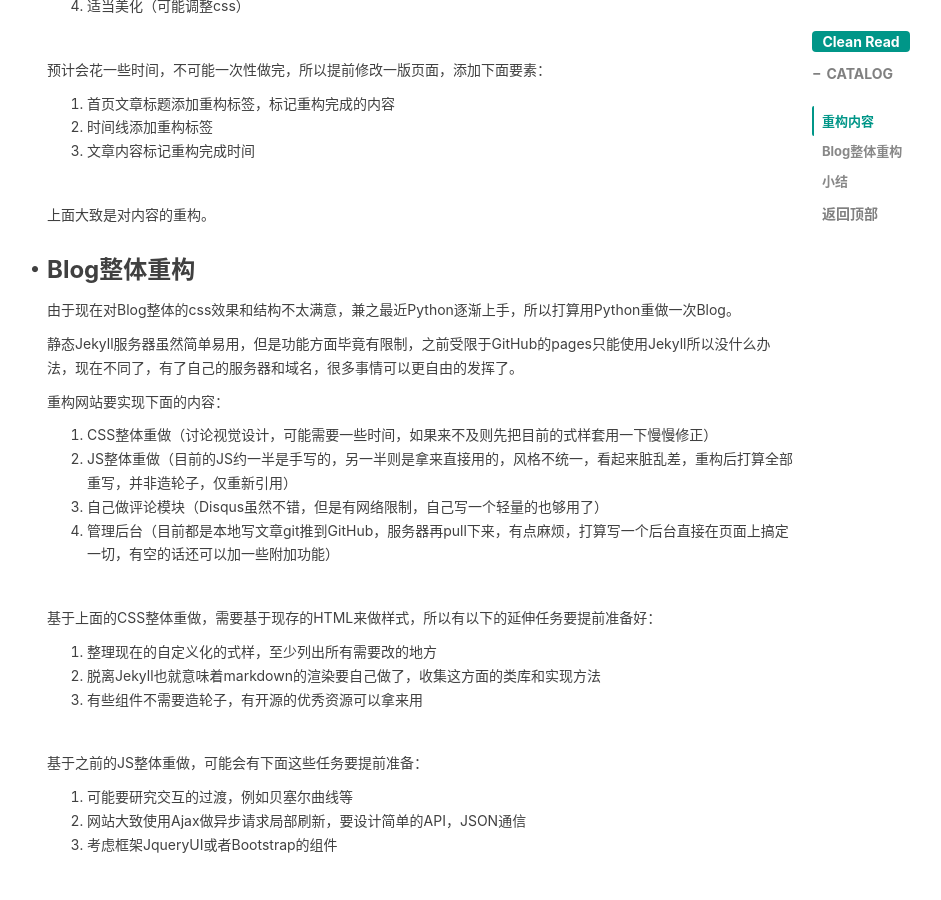
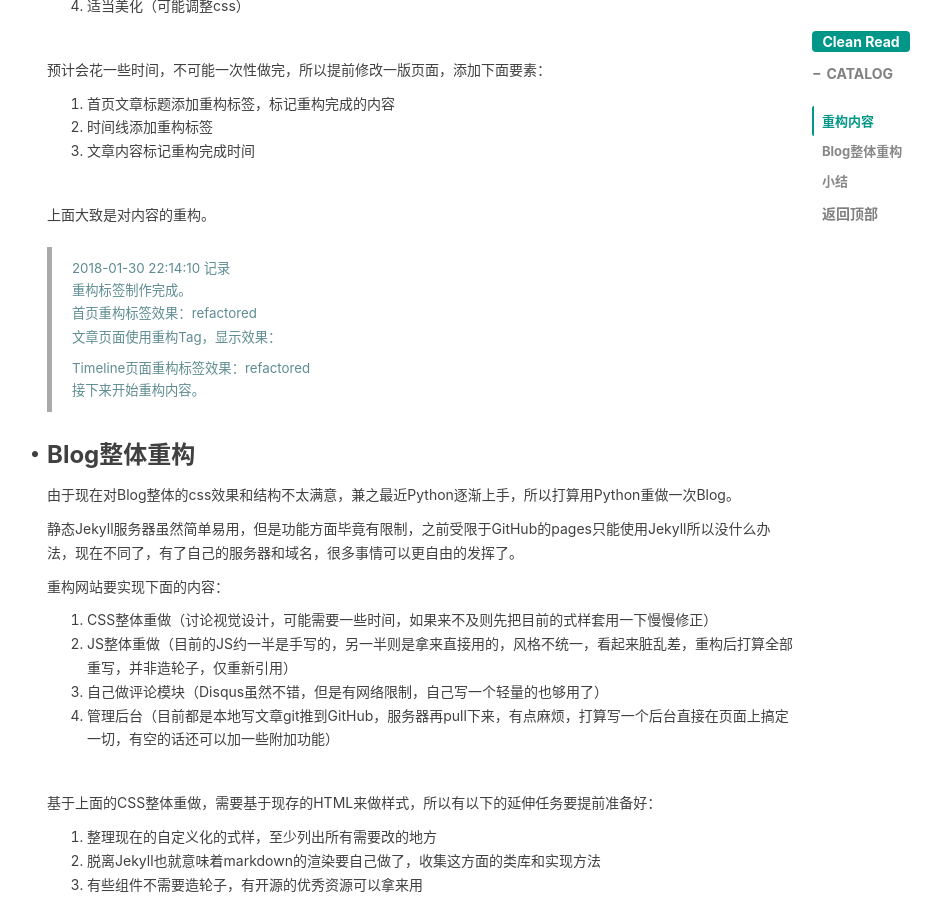
Before and after one commit to zfanli/zfanli.github.io, a Jekyll site: the page built from _posts/2018-01-29-refactory-flg.md, in a window 1280 px wide and 900 px high, scrolled down 934 px. Shown: the whole window, without its empty margins (218-1159 px from the left). Built offline with Jekyll 4.4.1, drawn with Linux system fonts in a browser that asks for light colours; nearby versions of some CDN libraries; comment, search, counter and statistics services are not loaded.

Commit message:
add refactor flg 2018-01-30

```diff
--- a/_posts/2018-01-29-refactory-flg.md
+++ b/_posts/2018-01-29-refactory-flg.md
@@ -7,7 +7,10 @@ author:     "Rick"
 header-img: "img/post-bg/sunshine-dog.jpg"
 catalog:    true
 class:      ""
+refactor:   "refactor"
+stickies:   false
 tags:
+    - refactored
     - ToDo List
     - Flag
 ---
@@ -39,6 +42,20 @@ tags:
 3. 文章内容标记重构完成时间
 
 上面大致是对内容的重构。
+
+>2018-01-30 22:14:10 记录
+>
+>重构标签制作完成。
+>
+>首页重构标签效果：<span class='refactor' style='height:20px;display:inline;'>refactored</span>
+>
+>文章页面使用重构Tag，显示效果：<span class="tags"><a class="tag" href="/tags/#refactored" title="refactored">refactored</a></span>
+>
+>Timeline页面重构标签效果：<span class='timeline-refactor'>refactored</span>
+>
+>接下来开始重构内容。
+>
+
 
 ### Blog整体重构
 ***
```
